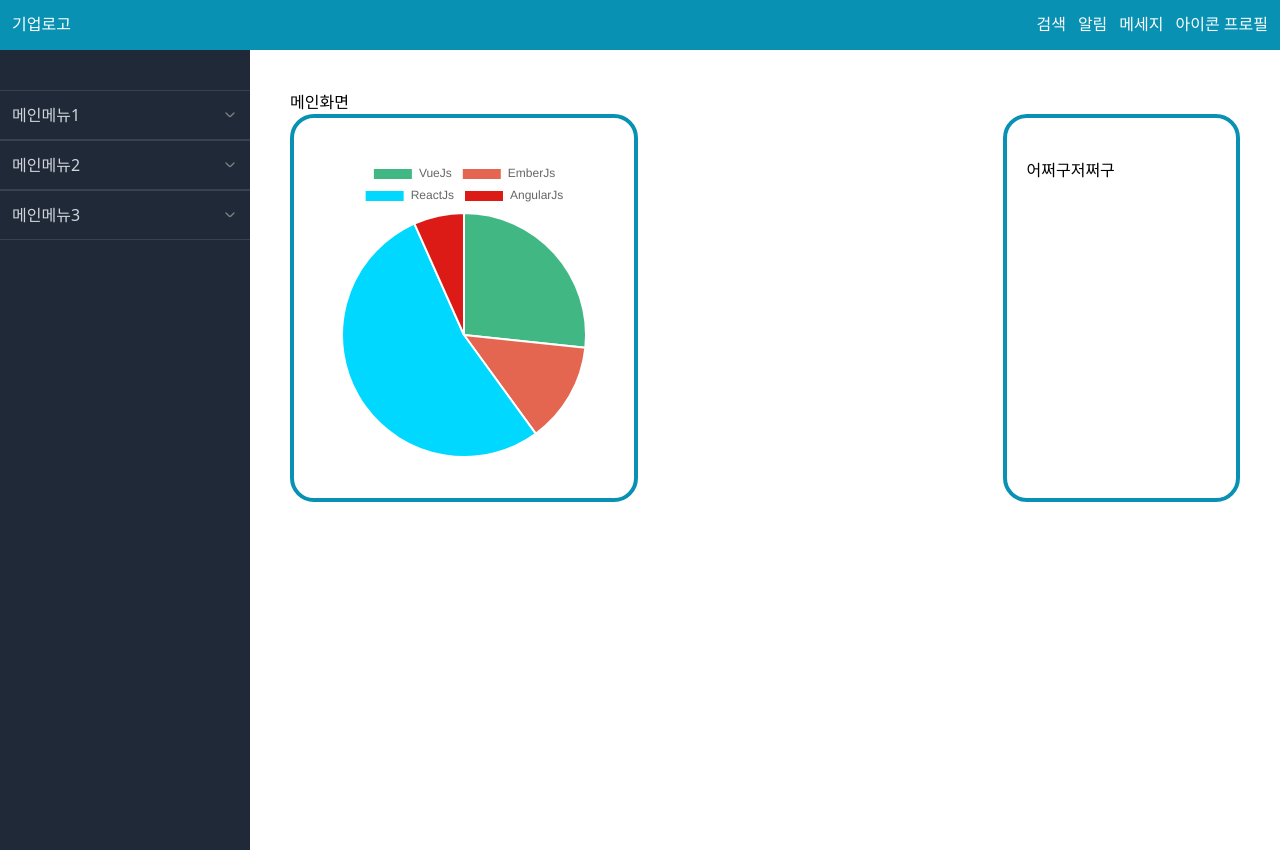
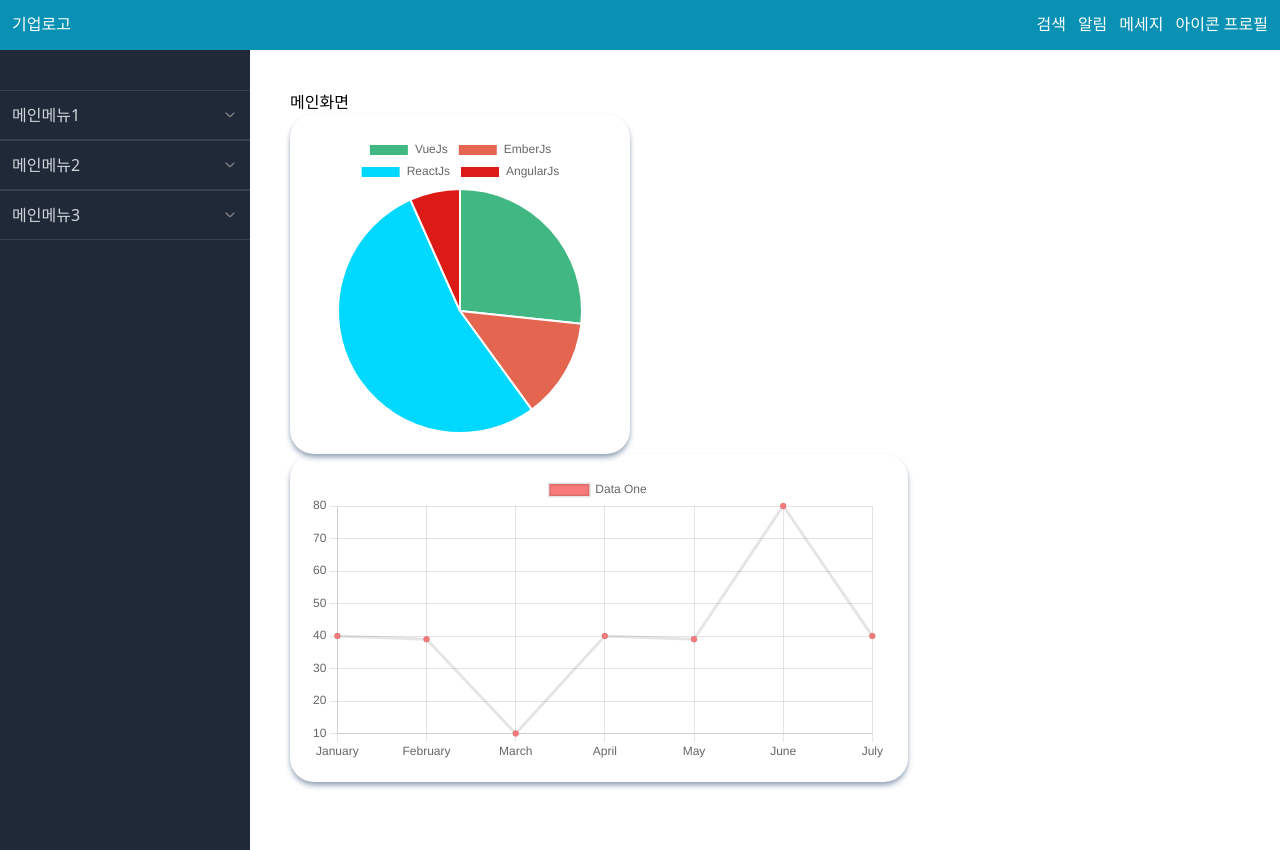
Before and after one commit to bundasse/early-works-practice, a Vue app: page / in a window 1280 px wide. Built offline with nearby package versions, Linux system fonts and the light colour scheme.

Commit message:
0925 라인 차트

```diff
--- /dev/null
+++ b/src/components/LineChart.vue
@@ -0,0 +1,37 @@
+<template>
+    <div>
+        <Line :data="chartData" :options="chartOptions" />
+    </div>
+</template>
+<script>
+import { Chart as ChartJS, CategoryScale, LinearScale, PointElement, LineElement, Title, Tooltip, Legend } from 'chart.js'
+import { Line } from 'vue-chartjs'
+
+ChartJS.register(  CategoryScale, LinearScale, PointElement, LineElement, Title, Tooltip, Legend)
+
+export default {
+    name:'LineChart',
+    data() {
+        return {
+            chartData:{
+                labels: ['January', 'February', 'March', 'April', 'May', 'June', 'July'],
+                datasets: [
+                    {
+                    label: 'Data One',
+                    backgroundColor: '#f87979',
+                    data: [40, 39, 10, 40, 39, 80, 40]
+                    }
+                ]},
+            chartOptions: {
+                responsive: true
+            }
+        }
+    },
+    components:{
+        Line
+    }
+}
+</script>
+<style lang="css">
+
+</style>
--- a/src/pages/HomeView.vue
+++ b/src/pages/HomeView.vue
@@ -1,20 +1,22 @@
 <template>
     <div class="px-10 py-10 flex justify-between flex-wrap">
         <h2 class="basis-full">메인화면</h2>
-        <div class="basis-1/4 px-5 py-10 rounded-3xl border-4 border-cyan-600">
+        <div class="basis-[23%] px-5 py-5 rounded-3xl shadow-md shadow-slate-400">
             <PieChart />
         </div>
-        <div class="basis-1/4 px-5 py-10 rounded-3xl border-4 border-cyan-600">
-            어쩌구저쩌구
+        <div class="basis-[65%] px-5 py-5 rounded-3xl shadow-md shadow-slate-400">
+            <LineChart />
         </div>
     </div>
 </template>
 <script>
 import PieChart from '@/components/PieChart.vue'
+import LineChart from '@/components/LineChart.vue'
 export default {
     name:'HomeView',
     components:{
-        PieChart
+        PieChart,
+        LineChart
     }
 }
 </script>
```
